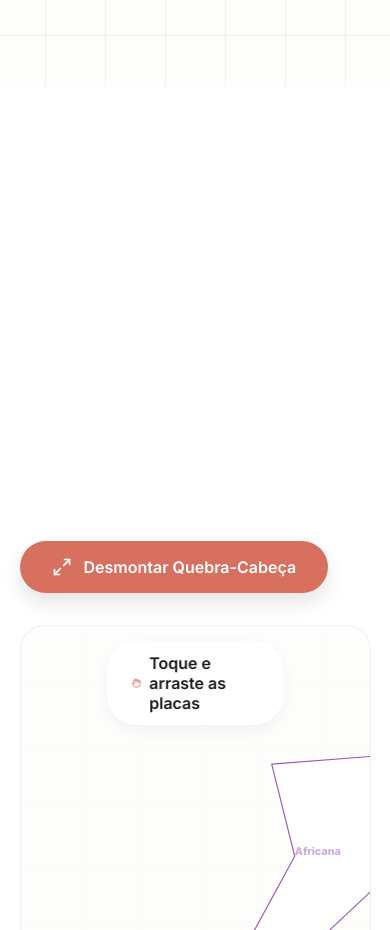
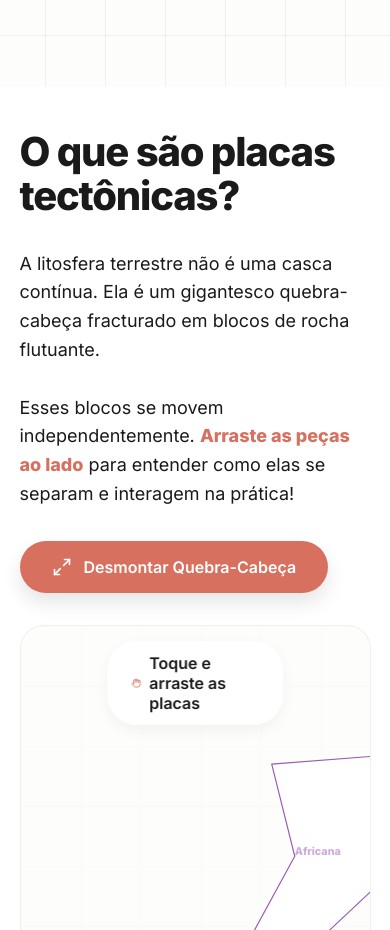
Before and after one commit to Lucasmoney/Placas-Tectonicas, a React (Vite) app: page / in a window 390 px wide. Shown: the part 1680-2610 px from the top of the page. Built offline with nearby package versions, Linux system fonts and the light colour scheme.

Commit message:
Fix: Force black text visibility on specific elements in TectonicPlates to prevent mobile inversion

```diff
--- a/src/components/TectonicPlates.jsx
+++ b/src/components/TectonicPlates.jsx
@@ -54,11 +54,11 @@ const TectonicPlates = () => {
       <div style={{ marginBottom: '4rem', display: 'flex', flexWrap: 'wrap', gap: 'clamp(2rem, 8vw, 4rem)', alignItems: 'center' }}>
 
         <div style={{ flex: '1 1 300px' }}>
-          <h2 className="text-huge" style={{ marginBottom: '2rem' }}>O que são placas<br/>tectônicas?</h2>
-          <p className="text-body" style={{ color: '#555', maxWidth: '500px', marginBottom: '2rem' }}>
+          <h2 className="text-huge" style={{ marginBottom: '2rem', color: '#1a1a1a', WebkitTextFillColor: '#1a1a1a' }}>O que são placas<br/>tectônicas?</h2>
+          <p className="text-body" style={{ color: '#1a1a1a', WebkitTextFillColor: '#1a1a1a', maxWidth: '500px', marginBottom: '2rem' }}>
             A litosfera terrestre não é uma casca contínua. Ela é um gigantesco quebra-cabeça fracturado em blocos de rocha flutuante.
             <br/><br/>
-            Esses blocos se movem independentemente. <strong style={{ color: 'var(--color-accent)' }}>Arraste as peças ao lado</strong> para entender como elas se separam e interagem na prática!
+            Esses blocos se movem independentemente. <strong style={{ color: 'var(--color-accent)', WebkitTextFillColor: 'var(--color-accent)' }}>Arraste as peças ao lado</strong> para entender como elas se separam e interagem na prática!
           </p>
 
           <button
@@ -68,6 +68,7 @@ const TectonicPlates = () => {
               padding: '1rem 2rem',
               background: isScattered ? 'var(--color-text)' : 'var(--color-accent)',
               color: 'white',
+              WebkitTextFillColor: 'white',
               borderRadius: '30px',
               fontWeight: 600, fontSize: '1rem',
               transition: 'all 0.3s',
@@ -103,9 +104,9 @@ const TectonicPlates = () => {
                   zIndex: 20
                 }}
               >
-                <h4 style={{ fontSize: '1.25rem', marginBottom: '0.5rem', color: platesData[activePlate].borderColor, fontWeight: 800 }}>{platesData[activePlate].name}</h4>
-                <div style={{ fontSize: '0.875rem', fontWeight: 600, marginBottom: '0.5rem', color: '#1a1a1a', textTransform: 'uppercase', letterSpacing: '0.05em' }}>Área: {platesData[activePlate].size}</div>
-                <p style={{ fontSize: '1rem', color: '#555', lineHeight: 1.5 }}>{platesData[activePlate].desc}</p>
+                <h4 style={{ fontSize: '1.25rem', marginBottom: '0.5rem', color: platesData[activePlate].borderColor, WebkitTextFillColor: platesData[activePlate].borderColor, fontWeight: 800 }}>{platesData[activePlate].name}</h4>
+                <div style={{ fontSize: '0.875rem', fontWeight: 600, marginBottom: '0.5rem', color: '#1a1a1a', WebkitTextFillColor: '#1a1a1a', textTransform: 'uppercase', letterSpacing: '0.05em' }}>Área: {platesData[activePlate].size}</div>
+                <p style={{ fontSize: '1rem', color: '#1a1a1a', WebkitTextFillColor: '#1a1a1a', lineHeight: 1.5 }}>{platesData[activePlate].desc}</p>
               </motion.div>
             ) : (
                <motion.div
@@ -130,7 +131,7 @@ const TectonicPlates = () => {
                   boxShadow: '0 5px 15px rgba(0,0,0,0.05)'
                 }}
               >
-                <Hand size={18} color="var(--color-accent)" /> Toque e arraste as placas
+                <Hand size={18} color="var(--color-accent)" /> <span style={{ color: '#1a1a1a', WebkitTextFillColor: '#1a1a1a' }}>Toque e arraste as placas</span>
               </motion.div>
             )}
           </AnimatePresence>
```
